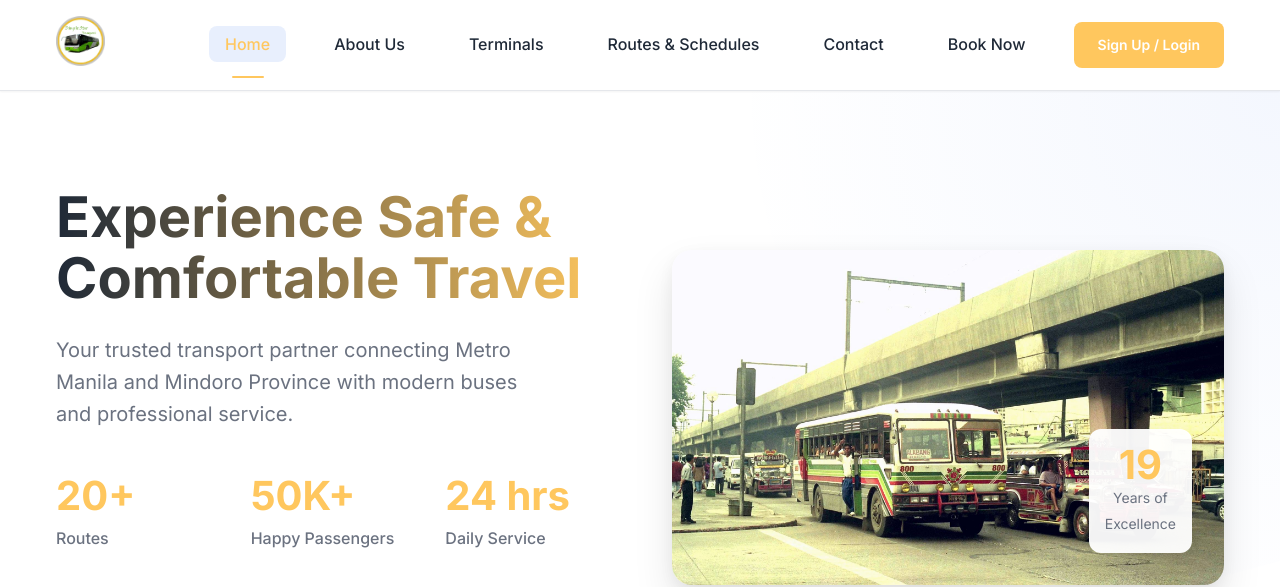
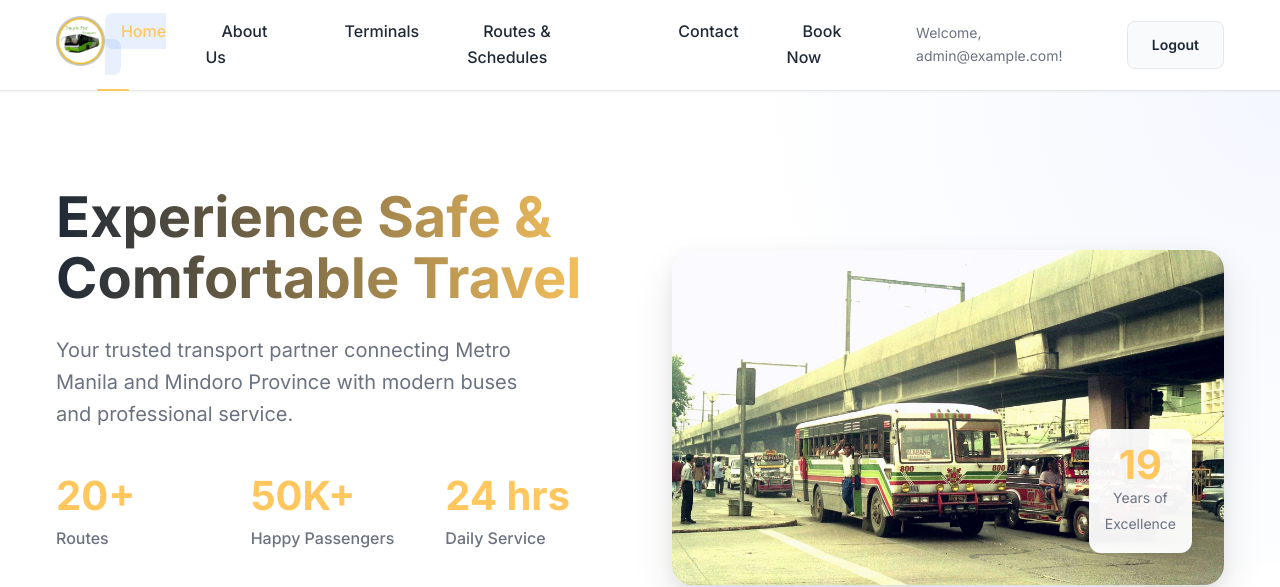
Before and after one commit to Heavens-c/QLINE-BUS-COMPANY-IN-PHILIPPINES, a PHP site: page /index.php in a window 1280 px wide. Shown: the top 587 px of the page. Run offline with PHP 8.4, Linux system fonts and the light colour scheme; a user stored in the database is signed in.

Commit message:
fix storing session

```diff
--- a/index.php
+++ b/index.php
@@ -1,3 +1,6 @@
+<?php
+session_start();
+?>
 <!DOCTYPE html>
 <html lang="en">
 <head>
@@ -34,9 +37,9 @@
                         <li class="nav-divider"></li>
                         <li class="mobile-user-menu">
                             <?php
-
-                                if(isset($_SESSION['email'])){
-                                    echo '<span class="user-welcome">Welcome, ' . htmlspecialchars($email) . '!</span>';
+                                // Check if the user is logged in and display their email
+                                if (isset($_SESSION['email'])) {
+                                    echo '<span class="user-welcome">Welcome, ' . htmlspecialchars($_SESSION['email']) . '!</span>';
                                     echo '<a href="logout.php" class="nav-link nav-link-auth">Logout</a>';
                                 } else {
                                     echo '<a href="signlog.php" class="nav-link nav-link-auth nav-link-signup">Sign Up</a>';
@@ -44,17 +47,19 @@
                                 }
                             ?>
                         </li>
+
                     </ul>
 
                     <div class="user-menu desktop-only">
                         <?php
-                            if(isset($_SESSION['email'])){
-                                echo '<span class="user-welcome">Welcome, ' . htmlspecialchars($email) . '!</span>';
-                                echo '<a href="logout.php" class="btn btn-secondary">Logout</a>';
-                            } else {
-                                echo '<a href="signlog.php" class="btn btn-primary">Sign Up / Login</a>';
-                            }
+                        if (isset($_SESSION['email'])) {
+                            echo '<span class="user-welcome">Welcome, ' . htmlspecialchars($_SESSION['email']) . '!</span>';
+                            echo '<a href="logout.php" class="btn btn-secondary">Logout</a>';
+                        } else {
+                            echo '<a href="signlog.php" class="btn btn-primary">Sign Up / Login</a>';
+                        }
                         ?>
+
                     </div>
                 </nav>
             </div>
```
